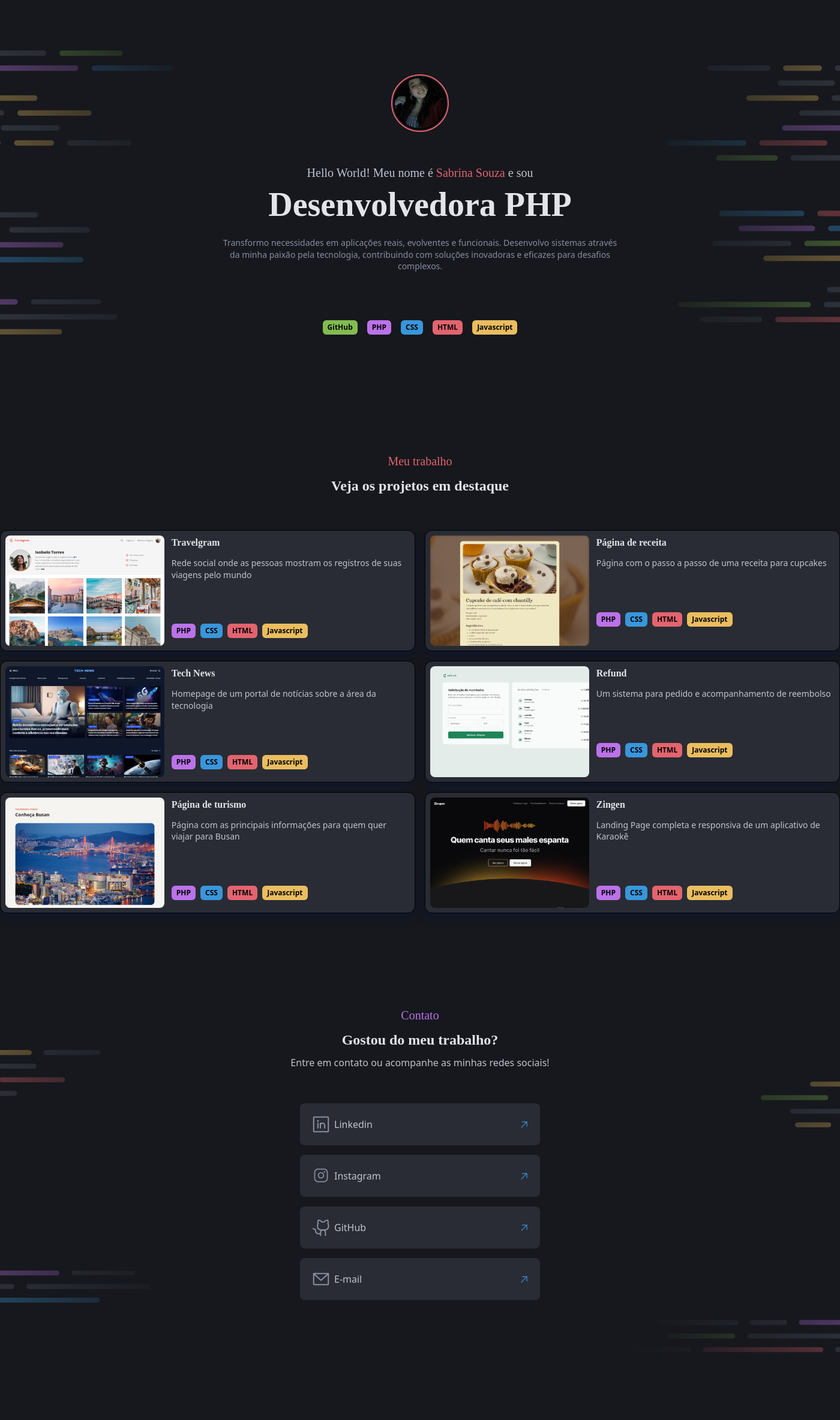
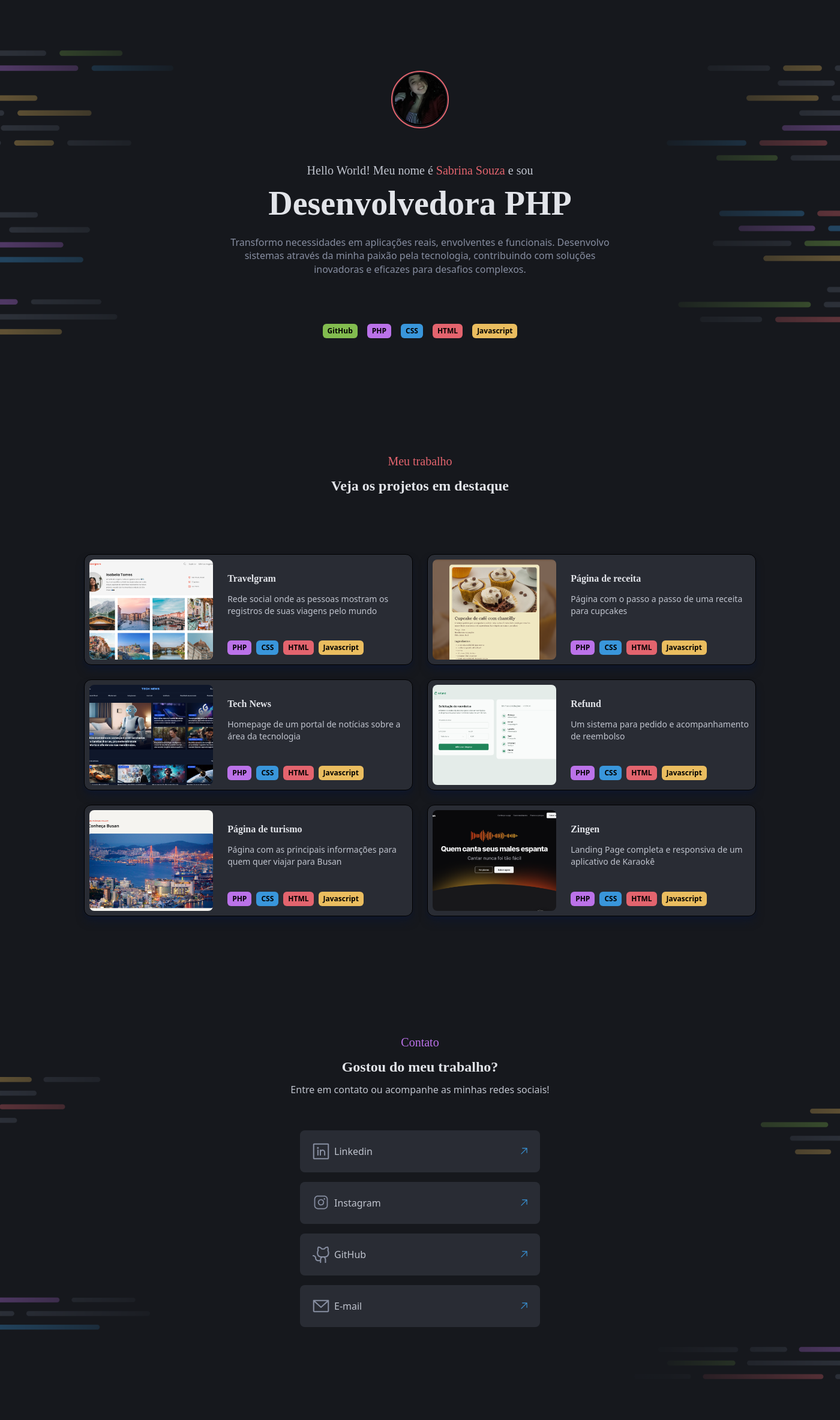
Before and after one commit to sahAlves/portfolio-dev, a PHP site: page / in a window 1400 px wide. Shown: the whole page at 60% size. Before the commit the page ends 2255 px from the top, so only its background shows below. Run offline with PHP 8.4, Linux system fonts and the light colour scheme.

Commit message:
Responsivo feito e atualizado no readme

```diff
--- a/components/about.php
+++ b/components/about.php
@@ -6,15 +6,17 @@
             <img class="h-[87.27px] w-[87.27px] rounded-full object-cover border-2 border-solid rounded-[500px]" src="assets/perfil.jpeg" alt="Foto Sabrina Souza">
         </div>
         <!-- about -->
-        <div class="w-200 text-center mb-[80px]">
-            <p class="text-[#C0C4CE] font-[inconsolata] text-[20px] leading-[120%] mb-[8px]">
+        <div class="w-full max-w-[700px] text-center mx-auto mb-[80px] px-4">
+            <p class="text-[#C0C4CE] font-[inconsolata] text-[16px] sm:text-[18px] md:text-[20px] leading-[140%] mb-[8px]">
                 Hello World! Meu nome é <span class="text-[#E3646E]">Sabrina Souza</span> e sou
             </p>
-            <h1 class="font-[asap] font-bold text-[56px] leading-[120%] text-[#E2E4E9] mb-[20px]">
+
+            <h1 class="font-[asap] font-bold text-[32px] w-full sm:text-[40px] md:text-[48px] lg:text-[56px] leading-[120%] text-[#E2E4E9] mb-[20px]">
                 Desenvolvedora PHP
             </h1>
-            <p class="mx-auto font-[maven pro] text-[14px] leading-[140%] text-[#878EA1] w-165">
-                Transformo necessidades em aplicações reais, evolventes e funcionais. Desenvolvo sistemas através da minha paixão pela tecnologia, contribuindo com soluções inovadoras e eficazes para desafios complexos.
+
+            <p class="mx-auto font-[maven pro] text-[14px] sm:text-[16px] leading-[140%] text-[#878EA1] max-w-[700px]">
+                Transformo necessidades em aplicações reais, envolventes e funcionais. Desenvolvo sistemas através da minha paixão pela tecnologia, contribuindo com soluções inovadoras e eficazes para desafios complexos.
             </p>
         </div>
         <!-- techs -->
--- a/components/contacts.php
+++ b/components/contacts.php
@@ -29,15 +29,16 @@
 
 ?>
 
-<section class="bg-[url(/assets/Background_Contacts.png)] bg-cover bg-center h-200 flex justify-center items-center flex-col">
+<section class="bg-[url(/assets/Background_Contacts.png)] bg-cover bg-center h-200 flex justify-center items-center flex-col p-2">
     <div class="text-center space-y-2 mb-[56px]">
         <h1 class="text-[#BB72E9] font-[inconsolata] text-[20px]">Contato</h1>
         <p class="text-[#E2E4E9] font-[asap] text-[24px] font-bold">Gostou do meu trabalho?</p>
         <p class="text-[#C0C4CE] font-[maven pro] text-[16px]">Entre em contato ou acompanhe as minhas redes sociais!</p>
     </div>
-    <ul style="display: flex; justify-content: center; align-items: center; gap: 16px; flex-direction: column;">
+    <!-- <ul style="display: flex; justify-content: center; align-items: center; gap: 16px; flex-direction: column;"> -->
+    <ul class="flex flex-col justify-center items-center gap-[16px]">
         <?php foreach($contacts as $c): ?>
-            <li class="w-[400px] h-[70px] bg-[#292C34] rounded-[8px] flex justify-between items-center p-[20px] border border-transparent hover:border-[#3996DB] cursor-pointer transition-colors duration-200 group">
+            <li class="w-[300px] sm:w-[400px] h-[70px] bg-[#292C34] rounded-[8px] flex justify-between items-center px-4 sm:px-5 py-4 border border-transparent hover:border-[#3996DB] cursor-pointer transition-colors duration-200 group">
                 <a href="<?=$c['url']?>" class="flex justify-between items-center w-full h-full" target="_blank" rel="noopener noreferrer">
                     <div class="flex items-center space-x-2">
                         <svg class="w-[28px] h-[28px] fill-[#878EA1] transition-colors duration-200 group-hover:fill-[#3996DB]" viewBox="<?=$c['viewBox']?>" xmlns="http://www.w3.org/2000/svg">
--- a/components/projects.php
+++ b/components/projects.php
@@ -48,22 +48,21 @@
         <p class="text-[#E2E4E9] font-bold text-[24px] font-[asap]">Veja os projetos em destaque</p>
     </div>
     <!-- projects -->
-    <div class="mx-auto w-350">
-        <div class="grid grid-cols-2 gap-4">
-
+    <div class="mx-auto max-w-[1200px]">
+        <div class="grid grid-cols-1 sm:grid-cols-1 p-10 lg:grid-cols-2 gap-6">
             <?php foreach ($projects as $p): ?>
-            <div class="flex bg-[#292C34] p-2 rounded-[12px] border-1 justify-between space-x-3 hover:border-solid hover:border-gray-200 shadow-lg shadow-slate-900 hover:cursor-pointer">
-                <div class="w-2/4">
+                <div class="sm:flex bg-[#292C34] p-2 rounded-[12px] border-1 justify-between space-x-3 hover:border-solid hover:border-gray-200 shadow-lg shadow-slate-900 hover:cursor-pointer">
+                    <div class="mb-5 w-full sm:w-3/4 sm:h-full md:w-2/4 lg:w-2/4">
                         <img class="h-full w-full rounded-lg object-cover" src="<?=$p['image']?>" alt="<?=$p['title']?>">
                     </div>
-                <div class="w-3/4 space-y-3">
+                    <div class="sm:w-3/4 sm:pt-5 md:w-3/4 lg:w-3/4 pl-3 space-y-3">
                         <h3 class="text-[#E2E4E9] font-bold font-[asap] text-[16px]"><?=$p['title']?></h3>
-                    <p class="text-[#C0C4CE] font-[maven pro] text-[14px] leading-[140%]"><?=$p['description']?></p>
-                    <div class="flex space-x-2 mt-18">
+                        <p class="text-[#C0C4CE] font-[maven pro] text-[14px] leading-[140%] lg:mb-10"><?=$p['description']?></p>
+                        <div class="flex flex-wrap space-x-2 mt-10 sm:mt-18 md:mt-30 lg:mt-0">
                             <?php
                                 $colors = ['#BB72E9', '#3996DB', '#E3646E', '#EABD5F'];
                                 foreach ($p['techs'] as $i => $tech): ?>
-                        <span class="bg-[<?=$colors[$i]?>] text-black rounded-md px-2 py-1 font-semibold text-xs"><?=$tech?></span>
+                            <span class="bg-[<?=$colors[$i]?>] text-black rounded-md px-2 py-1 mb-2 font-semibold text-xs"><?=$tech?></span>
                             <?php endforeach; ?>
                         </div>
                     </div>
```
Also changed, not shown: README.md. Lines whose indentation alone changed are shown as unchanged.
